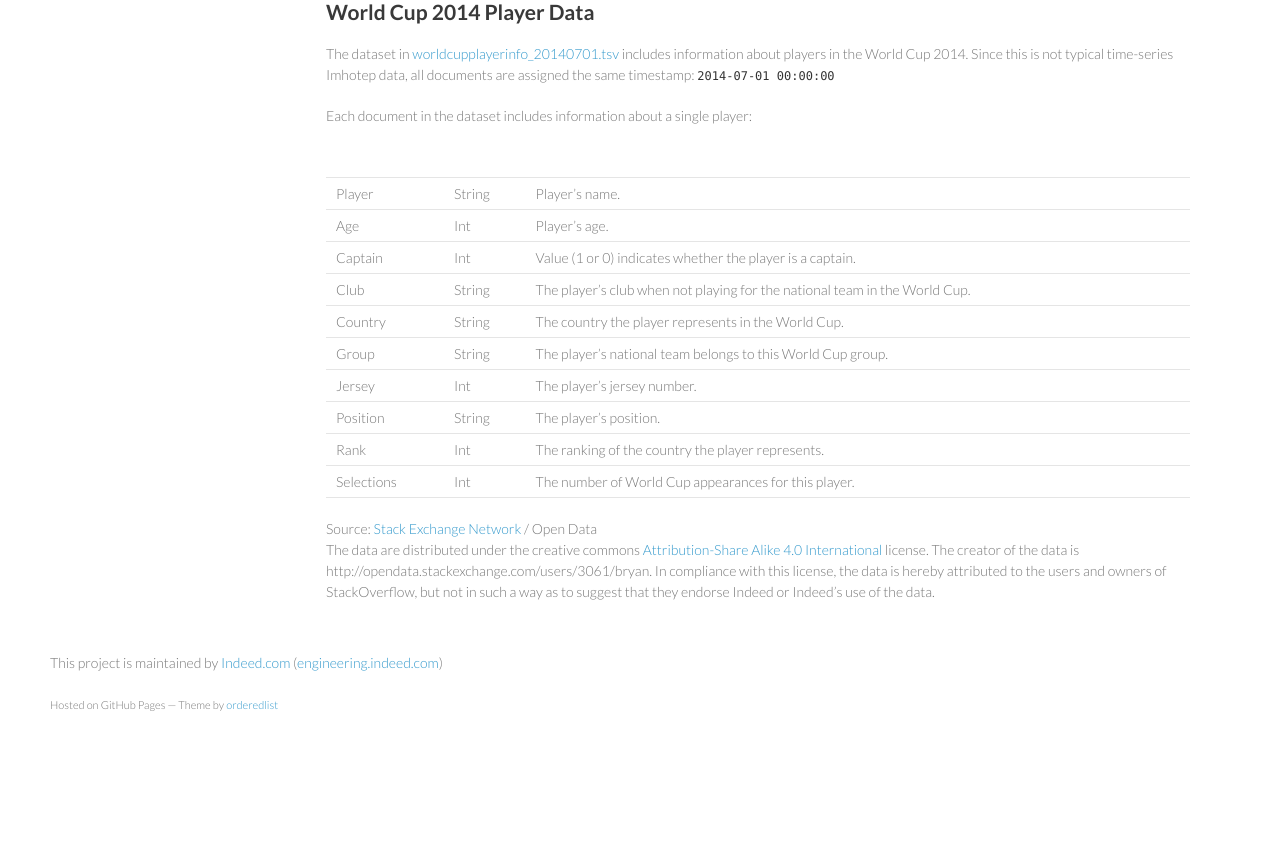
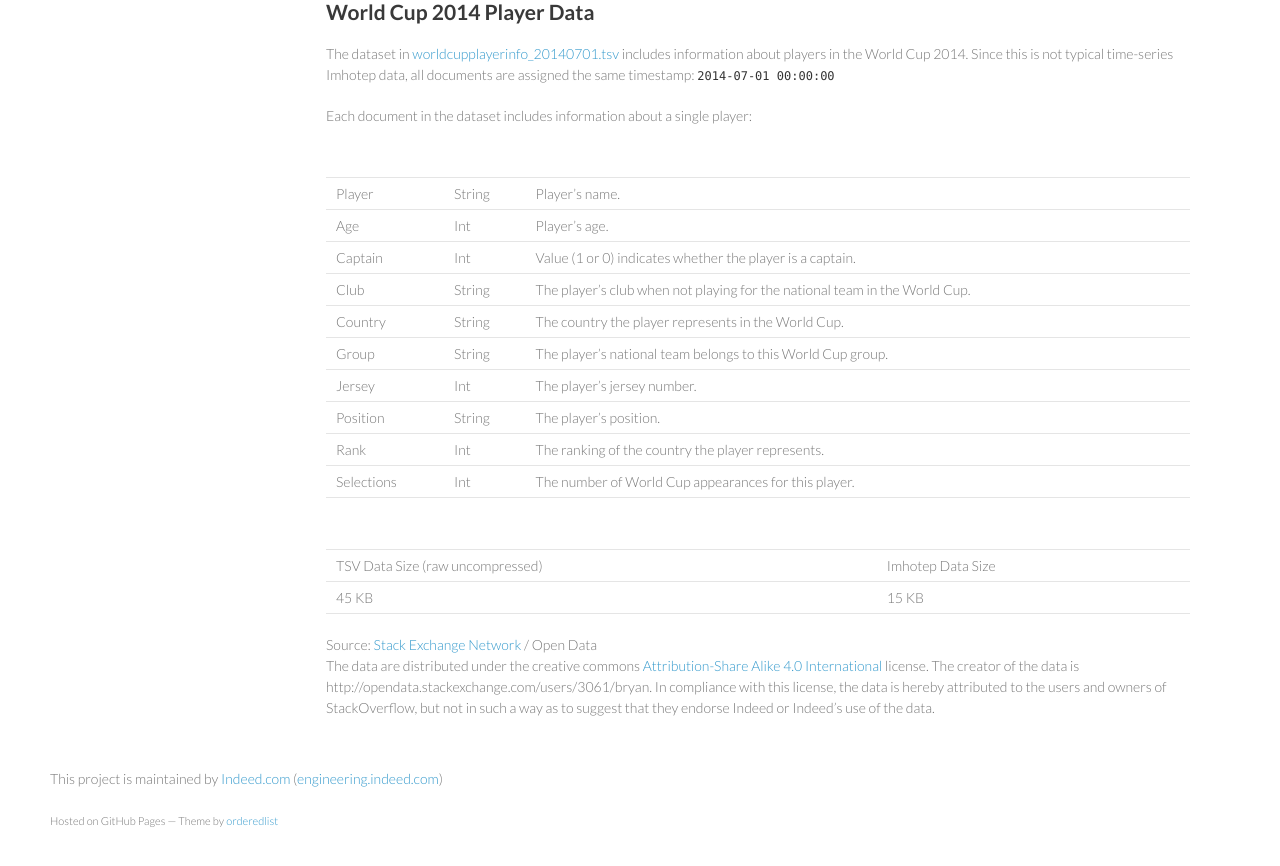
Before and after one commit to indeedeng/imhotep, a Jekyll site: the page built from docs/sample-data.md, in a window 1280 px wide and 900 px high, scrolled down 1829 px. Shown: the top 866 px of the window. Built offline with Jekyll 4.4.1, drawn with Linux system fonts in a browser that asks for light colours; Markdown is read by kramdown in place of the engine named in the settings; before the commit the page ends 2613 px from its top, so only the background shows below that.

Commit message:
add size data for world cup

```diff
--- a/docs/sample-data.md
+++ b/docs/sample-data.md
@@ -81,5 +81,10 @@ Each document in the dataset includes information about a single player:
 | Rank | Int | The ranking of the country the player represents.
 | Selections | Int | The number of World Cup appearances for this player.
 
+| | |
+| ----- | ------- |
+| TSV Data Size (raw uncompressed) | Imhotep Data Size |
+| 45 KB | 15 KB |
+
 Source: [Stack Exchange Network](http://opendata.stackexchange.com/questions/1791/any-open-data-sets-for-the-football-world-cup-in-brazil-2014) / Open Data<br>
 The data are distributed under the creative commons [Attribution-Share Alike 4.0 International](http://creativecommons.org/licenses/by-sa/4.0/) license. The creator of the data is http://opendata.stackexchange.com/users/3061/bryan. In compliance with this license, the data is hereby attributed to the users and owners of StackOverflow, but not in such a way as to suggest that they endorse Indeed or Indeed’s use of the data.
```
